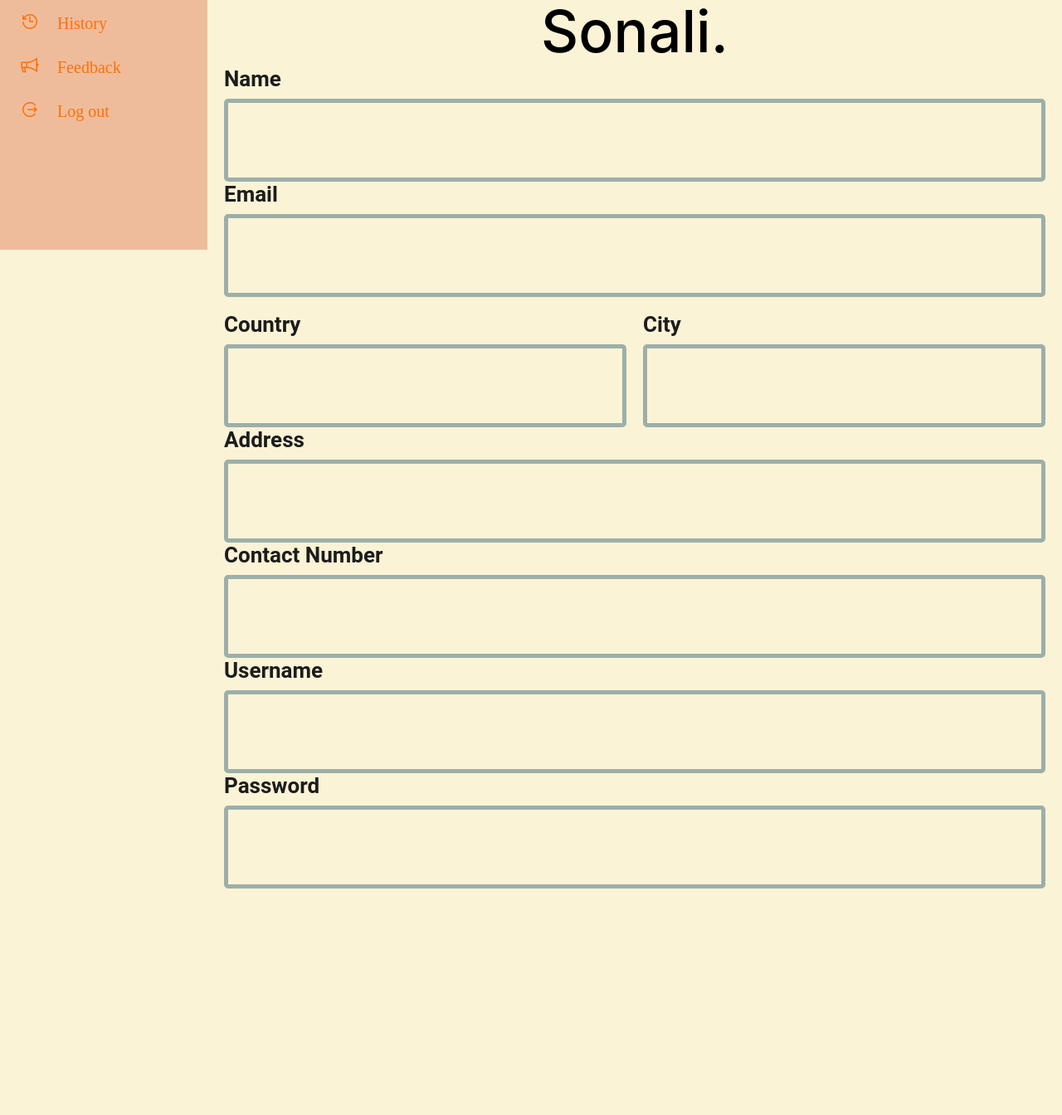
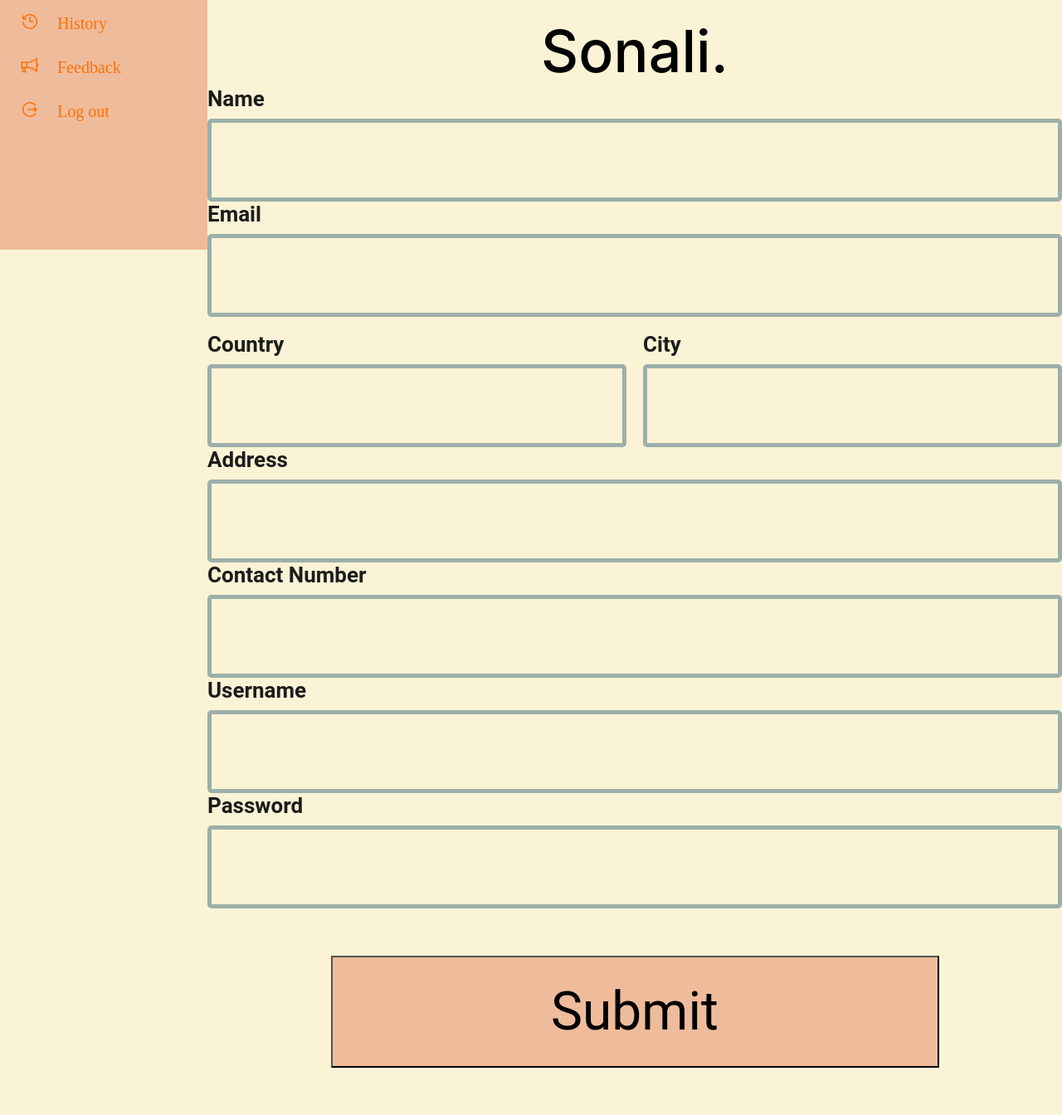
Before and after one commit to duccodon/Dressify, a PHP site: page /CustomerProfile.php in a window 1280 px wide. Shown: the part 499-1843 px from the top of the page at 83% size. Before the commit the page ends 1570 px from the top, so only its background shows below. Run offline with PHP 8.4, Linux system fonts and the light colour scheme.

Commit message:
Edit CustomerSideBar
Make the main-content to be right next to the sidebar at all time. Edit the title of CustomerFeedback and Avatar in the CustomerProfile to be under the main-content

```diff
--- a/AdminStyle.css
+++ b/AdminStyle.css
@@ -81,8 +81,12 @@ body {
 }
 
 .main-content {
-    margin-left: 250px;
+    margin: 0; /* Reset margin */
+    padding: 0; /* Reset padding */
     background-color: var(--theme-color);
+    width: calc(100% - 250px); /* Ensure it takes the remaining width */
+    margin-left: 250px; /* Align it right next to the sidebar */
+
 }
 
 header {
--- a/CartDetails.php
+++ b/CartDetails.php
@@ -77,6 +77,8 @@
   </div>
 </div>
     <div class ="submit-button-container">
+      <a href = "CheckOut.php">
       <button type="submit" class ="submit-button">Check out</button>
+      </a>
     </div>
 </body>
--- a/CustomerFeedbackStyle.css
+++ b/CustomerFeedbackStyle.css
@@ -31,7 +31,6 @@
   .feedback-form {
   align-self: center;
   display: flex;
-  margin-top: 76px;
   width: 100%;
   max-width: 1082px;
   flex-direction: column;
@@ -50,6 +49,8 @@
     text-align: center;
     align-self: center;
     font: 45px Roboto, sans-serif;
+    font-weight: 600;
+    margin-top: 200px;
   }
 
   @media (max-width: 991px) {
--- a/CustomerProfile.php
+++ b/CustomerProfile.php
@@ -51,6 +51,8 @@
 
         <label for="password" class="form-label">Password</label>
         <input type="password" id="password" class="form-input" />
+
+        <button type="submit" class="submit-button">Submit</button>
       </form>
     </main>
   </section>
--- a/CustomerProfileStyle.css
+++ b/CustomerProfileStyle.css
@@ -54,6 +54,8 @@
     max-width: 100%;
     align-items: end;
     padding: 80px 60px 11px;
+    margin-top: 100px; /* Adjust this value based on the height of your main content */
+    z-index: 1; /* Ensure it appears at the correct layer */
   }
 
   @media (max-width: 991px) {
@@ -182,3 +184,16 @@
     white-space: nowrap;
     border: 0;
   }
+
+  .submit-button {
+    background-color: rgba(239, 188, 155, 1);
+    align-self: center;
+    margin-top: 57px;
+    margin-bottom: 57px;
+    width: 733px;
+    max-width: 100%;
+    color: #000;
+    text-align: center;
+    padding: 28px 60px 28px;
+    font: 64px Roboto, sans-serif;
+  }
```
